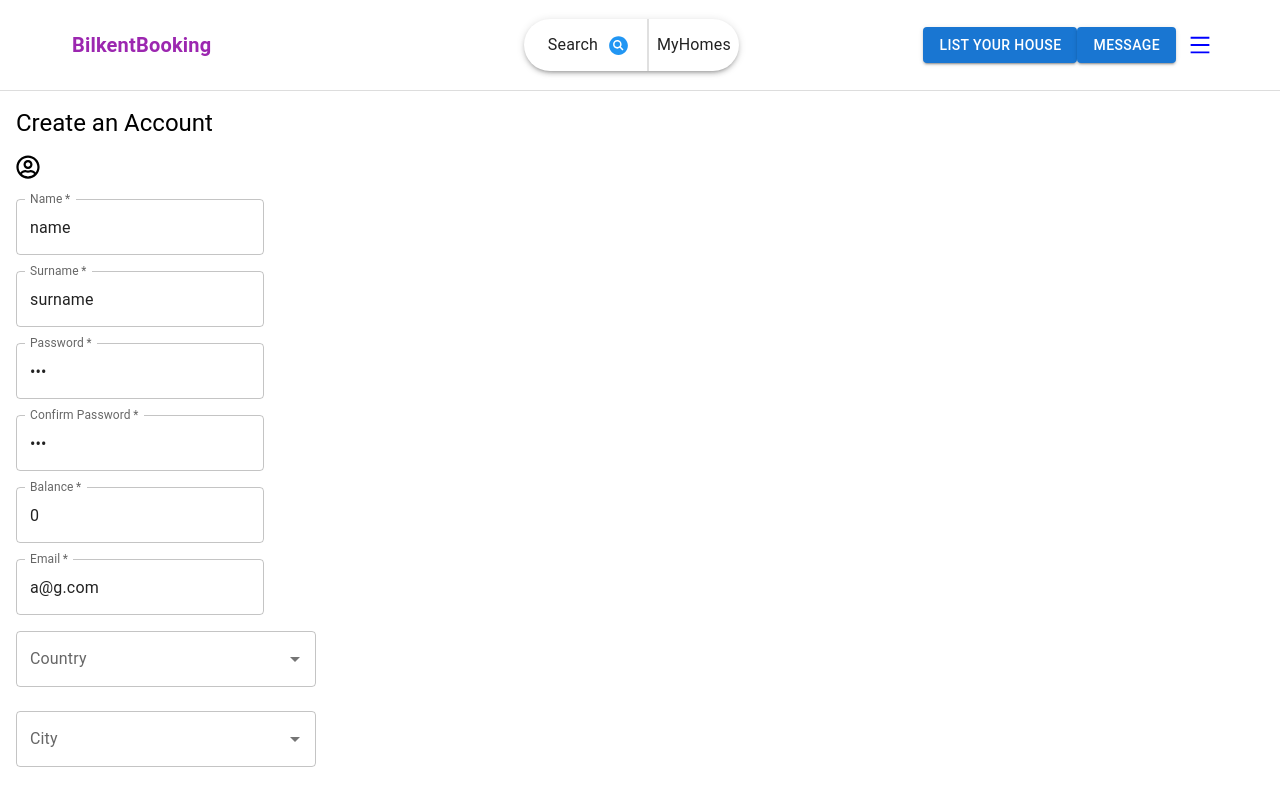
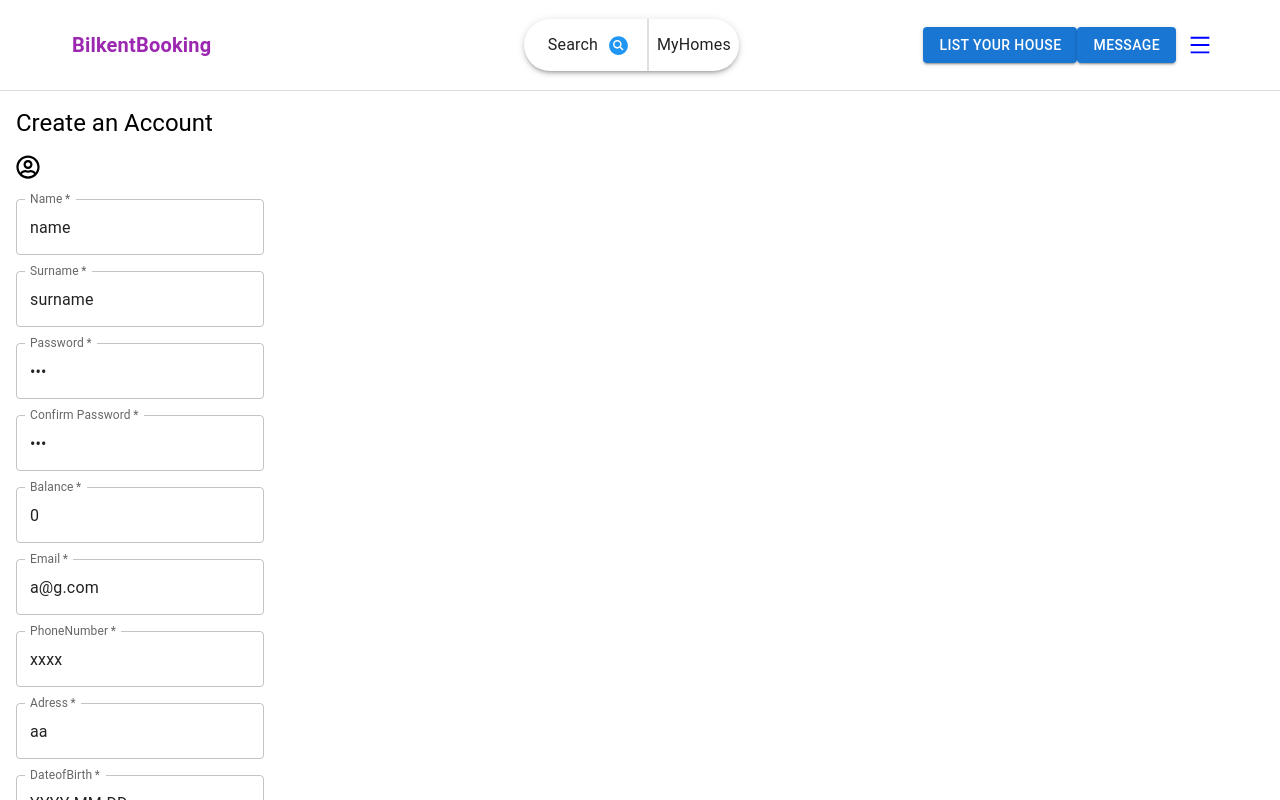
Before and after one commit to atagcali/Room-Flat-Rental-application, a React (Create React App) app in the folder foom-flat-rental-application/: page /Register in a window 1280 px wide. Built offline with nearby package versions, Linux system fonts and the light colour scheme; no server answers.

Commit message:
Login Changed
Adress made only a string, no connection with location.

```diff
--- a/foom-flat-rental-application/src/components/AddProfile.js
+++ b/foom-flat-rental-application/src/components/AddProfile.js
@@ -10,7 +10,7 @@ const AddProfile = () => {
   const navigate = useNavigate();
   const [isDialogOpen, setIsDialogOpen] = useState(false);
   const [locations, setLocations] = useState([]);
-  const [currentCountry, setCurrentCountry] = useState('');
+
   const [user,setUser] = useState({
     name: 'name',
     surname: 'surname',
@@ -18,53 +18,14 @@ const AddProfile = () => {
     confirmPassword: '***',
     balance: 0,
     email: 'a@g.com',
-    country: 'aa',
-    city: 'nn',
-    zipcode: 0,
-    neighbourhood: '',
-    district: '',
+    adress: 'aa',
+    dateofBirth: 'YYYY-MM-DD',
+    phoneNumber: 'xxxx',
+
 
   });
-  const fetchLocations = async () => {
-    try {
-      const response = await axios.get('http://localhost:8080/api/locations'); // Replace with your backend endpoint to fetch all locations
-      setLocations(response.data);
-    } catch (error) {
-      console.error(error);
-    }
-  };
-
-  useEffect(() => {
-    fetchLocations();
-  }, []);
-
-  const countriesMap = {};
-
-  locations.forEach(location => {
-    const country = location.country;
-    const city = location.city;
-    if (country && city) {
-      if (!countriesMap.hasOwnProperty(country)) {
-        countriesMap[country] = [];
-      }
-      countriesMap[country].push(city);
-    }
-  });
-
-  const countries = Object.keys(countriesMap);
 
 
-  const handleChange2 = (event,value) => {
-      setCurrentCountry(value);
-      setUser({ ...user, country: value, city: '' });
-      console.log(user);
-
-  };
-  const handleChange3 = (event,value) => {
-
-      setUser({ ...user, city: value });
-
-  };
   const handleChange = (event) => {
 
     setUser({ ...user, [event.target.name]: event.target.value});
@@ -81,13 +42,13 @@ const AddProfile = () => {
         surname: user.surname,
         email: user.email,
         password:user.password,
-        phoneNumber: "123123",
+        phoneNumber: user.phoneNumber,
         balance: user.balance,
-        address:user.country,
+        address:user.adress,
         role: 'traveler',
-        dateOfBirth: '2001-09-04',
+        dateOfBirth: user.dateofBirth,
       }
-     const data2 = JSON.stringify(data1)
+
       const response = await axios.post('http://localhost:8080/api/user', data1);
       console.log('Registration successful:', response.data);
       navigate('/');
@@ -189,33 +150,26 @@ const AddProfile = () => {
 
       </Box>
       <Box sx={{ marginBottom: 2 }}>
-      <Autocomplete
-      disablePortal
-      id="combo-box-demo"
-      options={countries}
-      sx={{ width: 300 , mb: 3}}
-      renderInput={(params) => <TextField {...params} label="Country" />}
-      onChange={handleChange2}
-      required
-    />
-      <Autocomplete
-      disablePortal
-      id="combo-box-demo"
-      options={countriesMap[currentCountry]}
-      sx={{ width: 300 , mb: 5}}
-      renderInput={(params) => <TextField {...params} label="City" />}
-      onChange={handleChange3}
-      required
-    />
+        <TextField
+          label="PhoneNumber"
+          variant="outlined"
+          name = "phoneNumber"
 
-      </Box>
+          value={user.phoneNumber}
+          onChange={handleChange}
+        required
+
+        />
+        </Box>
+
+
       <Box sx={{ marginBottom: 2 }}>
         <TextField
-          label="zipcode"
+          label="Adress"
           variant="outlined"
-          name = "zipcode"
+          name = "adress"
 
-          value={user.zipcode}
+          value={user.adress}
           onChange={handleChange}
         required
 
@@ -224,31 +178,18 @@ const AddProfile = () => {
 
       <Box sx={{ marginBottom: 2 }}>
         <TextField
-          label="district"
+          label="DateofBirth"
           variant="outlined"
-          name = "district"
-
-          value={user.district}
-          onChange={handleChange}
-         required
-
-        />
-
-      </Box>
-
-      <Box sx={{ marginBottom: 2 }}>
-        <TextField
-          label="neighbourhood"
-          variant="outlined"
-          name = "neighbourhood"
-
-          value={user.neighbourhood}
+          name = "dateofBirth"
+          value={user.dateofBirth}
           onChange={handleChange}
         required
 
         />
+        </Box>
 
-      </Box>
+
+
       <Button type='submit'  variant='contained'  size="small" color='secondary' sx={{
             mt: 1,
             ml: 1,
```
